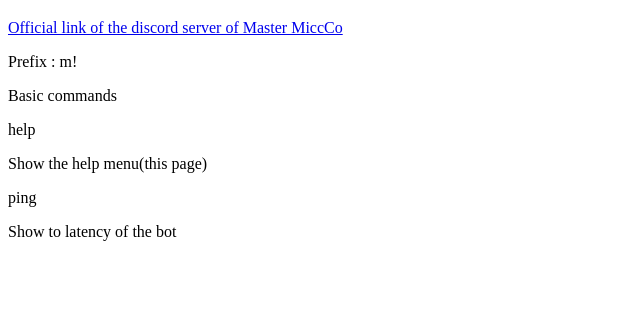
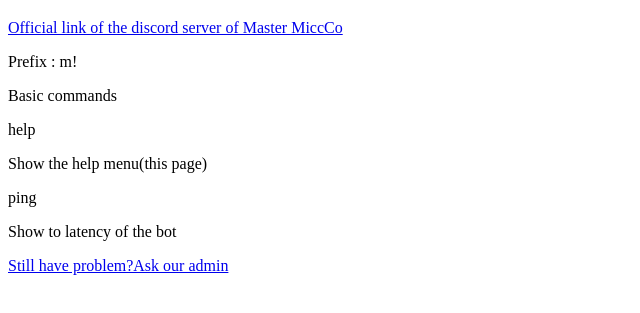
Before and after one commit to kingking1223/MMbot-help, a plain HTML site: page index.html in a window 1280 px wide. Shown: the part 61-374 px from the top of the page, without its empty margins (0-640 px from the left). Drawn offline with Linux system fonts and the light colour scheme.

Commit message:
Update index.html

```diff
--- a/index.html
+++ b/index.html
@@ -18,5 +18,7 @@
 <p>ping</p>
 <p>Show to latency of the bot</p>
 
+<a href="mailto:kingking1223@gmail.com?subject=I%20still%20have%20problem%20about%20Master%20MiccCo%20bot&body=I%20still%20have%20problem%20about%20Master%20MiccCo%20bot%20about%20<your probelm goes here>">Still have problem?Ask our admin</a>
+
 </body>
 </html>
```
